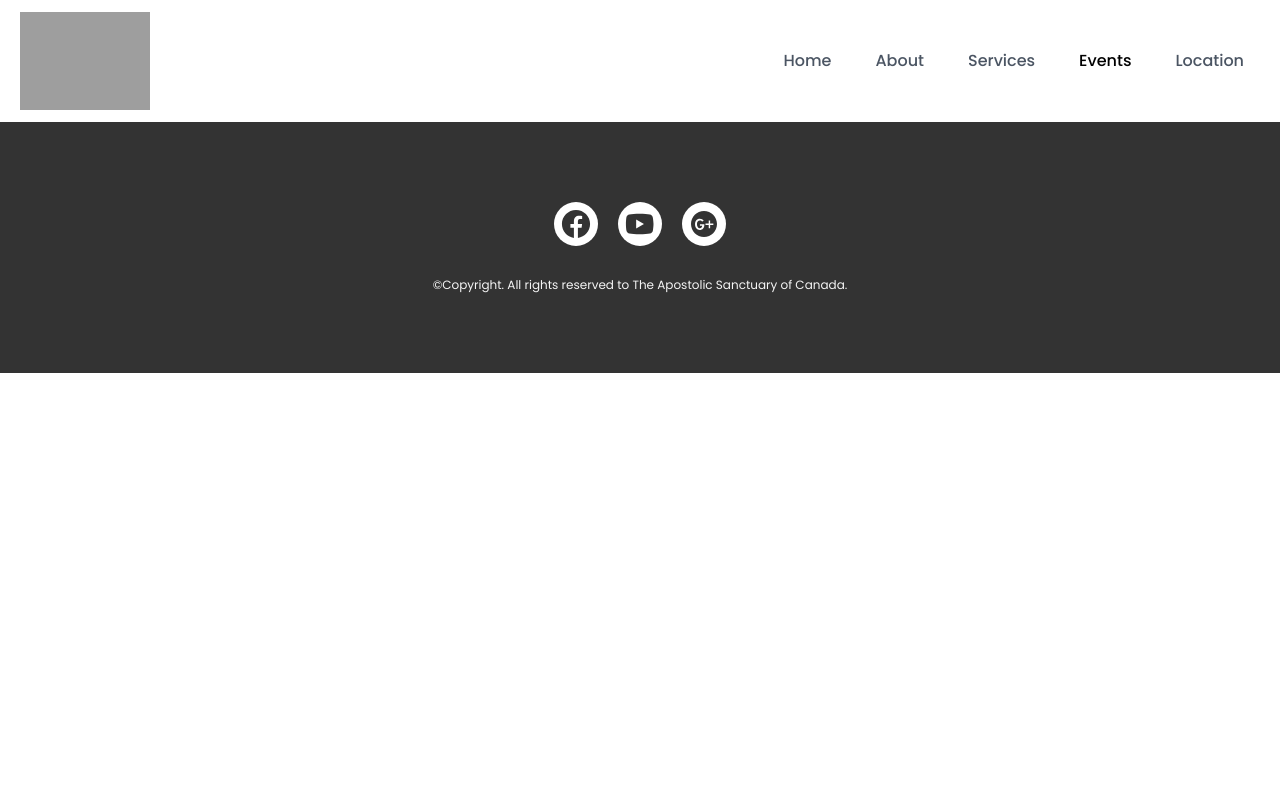
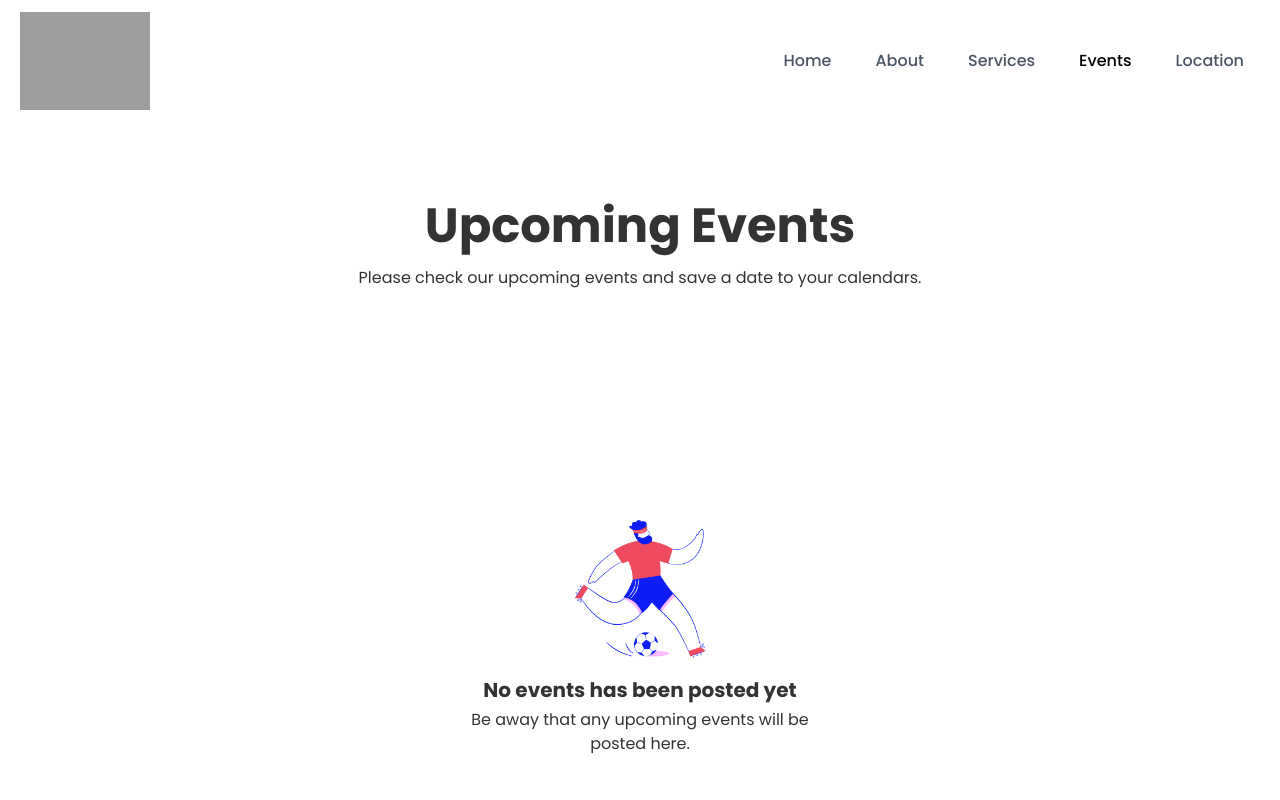
Before and after one commit to joewardperalta/The-Apostolic-Sanctuary-of-Canada, a Next.js app: page /events in a window 1280 px wide. Shown: the top 800 px of the page. Built offline with nearby package versions, Linux system fonts and the light colour scheme; grey boxes are pictures that could not be loaded.

Commit message:
Finished the events page

```diff
--- a/src/app/events/page.js
+++ b/src/app/events/page.js
@@ -1 +1,35 @@
-export default function Events() {}
+import Container from "@/components/Container";
+import Section from "@/components/Section";
+import { Title, Subtitle, Heading } from "@/components/Typography";
+import Image from "next/image";
+
+export default function Events() {
+  return (
+    <Section className="space-y-10">
+      <Container className="text-center mb-12">
+        <Title className="text-[#333]">Upcoming Events</Title>
+        <Subtitle className="text-[#333]">
+          Please check our upcoming events and save a date to your calendars.
+        </Subtitle>
+      </Container>
+
+      <Container className="py-44 flex justify-center">
+        <div className="max-w-96 text-center flex items-center flex-col">
+          <Image
+            className="object-cover mb-3"
+            src="/images/football.png"
+            width={150}
+            height={150}
+            alt="football"
+          />
+          <h6 className="text-[#333] font-bold text-xl mb-1">
+            No events has been posted yet
+          </h6>
+          <p className="text-[#333]">
+            Be away that any upcoming events will be posted here.
+          </p>
+        </div>
+      </Container>
+    </Section>
+  );
+}
```
Also changed, not shown: public/images/football.png (added).
